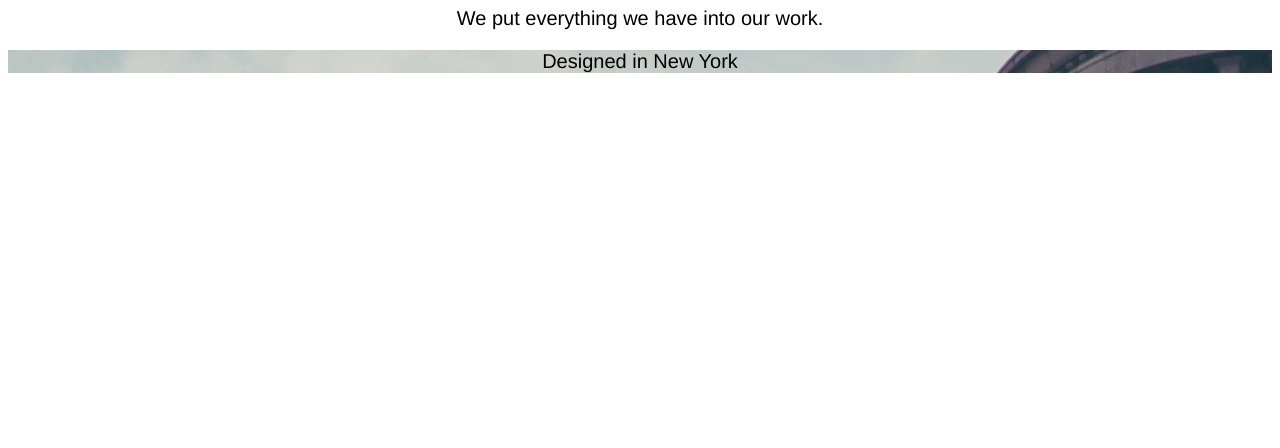
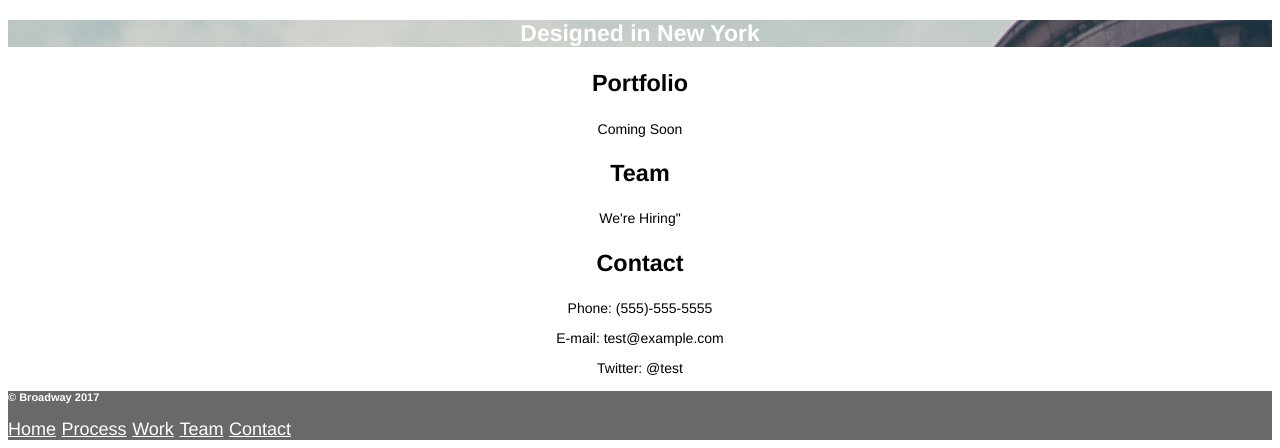
Before and after one commit to nalwor/Broadway, a plain HTML site: page index.html in a window 1280 px wide. Shown: the part 1421-1869 px from the top of the page. Before the commit the page ends 1514 px from the top, so only its background shows below. Drawn offline with Linux system fonts and the light colour scheme.

Commit message:
almost complete. needs header and footer edit

```diff
--- a/Resources/css/style.css
+++ b/Resources/css/style.css
@@ -1,3 +1,27 @@
 body {font-family: Helvetica; font-size: 20px; text-align: center;}
 .header {background-image: url(../images/the-flatiron-building.png);}
 .newyork {background-image: url(../images/the-flatiron-building.png);}
+footer {text-align: left; background-color: dimgray;}
+.h1{font-family: Helvetica;
+font-size: 70px;
+font-weight: bold;
+color: white;}
+.h2 {font-family: Helvetica;
+font-size: 32px;
+font-weight: bold;}
+.h3 {font-family: Helvetica;
+font-size: 23px;
+font-weight: bold;}
+h4 {font-family: Helvetica;
+font-size: 11px;
+color: white;
+background-color: dimgray;}
+p {font-family: Helvetica;
+font-size: 14px;}
+.newyork p {font-family: Helvetica;
+font-size: 23px;
+font-weight: bold;
+color: white;}
+a {font-family: Helvetica;
+font-size: 18px;
+color: white;}}
--- a/index.html
+++ b/index.html
@@ -16,7 +16,7 @@
   <a href="#contact">Contact</a>
 </div>
 </div>
-<h2 class="process">Process</h3>
+<h2 class="process">Our Process</h3>
   <img src="https://s3.amazonaws.com/codecademy-content/programs/freelance-one/broadway/images/identify.svg"/>
 <h3 class="identity">Identity</h3>
   <p>We focus on the most important details.</p>
@@ -29,5 +29,23 @@
 <div class="newyork">
   <P>Designed in New York</p>
 </div>
-  </body>
+<h3 class="portfolio">Portfolio</h3>
+<p>Coming Soon</p>
+<h3 class="team">Team</h3>
+<p>We're Hiring"</p>
+<h3 class="contact">Contact</h3>
+<p>Phone: (555)-555-5555<p/>
+<p>E-mail: test@example.com</p>
+<p>Twitter: @test</p>
+</body>
+<footer>
+  <div class="nav">
+    <h4>© Broadway 2017</h4>
+    <a href="#home">Home</a>
+    <a href="#process">Process</a>
+    <a href="#work">Work</a>
+    <a href="#team">Team</a>
+    <a href="#contact">Contact</a>
+  </div>
+</footer>
 </html>
```
